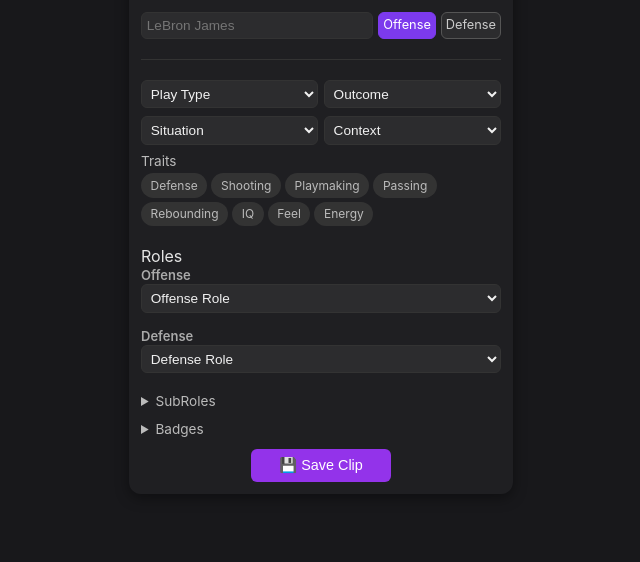
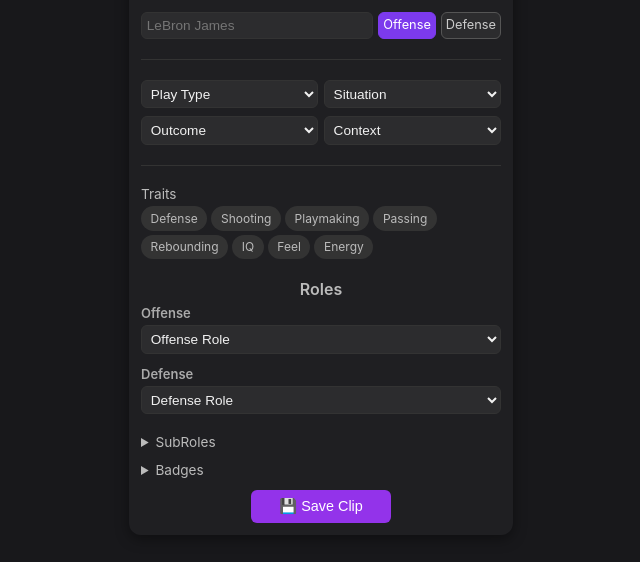
Before and after one commit to Bet-Zero/qb_clip_tagger, a Flask app: page /tag in a window 1280 px wide. Shown: the part 62-624 px from the top of the page, without its empty margins (319-959 px from the left). Run offline with Flask 3, Linux system fonts and the light colour scheme; data that the repository does not hold is empty.

Commit message:
Fresh update

```diff
--- a/static/style.css
+++ b/static/style.css
@@ -283,7 +283,7 @@
   display: flex;
   gap: 12px;
   flex-wrap: wrap;
-  margin-top: -2px;
+  margin-top: 0px;
 }
 
 .column-block h3 {
@@ -305,6 +305,8 @@
   font-size: 13px;
   font-weight: 600;
   color: #aaa;
+  display: block;
+  margin-bottom: 4px;
 }
 
 .column-block .filter-input {
@@ -322,6 +324,15 @@
   border-radius: 6px;
   background: #2c2c2e;
   color: #f1f1f1;
+}
+
+/* Center the Roles section header */
+#roles-section > label {
+  display: block;
+  text-align: center;
+  margin-bottom: 6px;
+  font-weight: 600;
+  color: #bbb;
 }
 
 /* Badge drawer styling */
--- a/templates/tagger.html
+++ b/templates/tagger.html
@@ -188,13 +188,15 @@
 
         <div class="form-row">
           <select name="playtype"></select>
-          <select name="outcome"></select>
+          <select name="situation"></select>
         </div>
 
         <div class="form-row">
-          <select name="situation"></select>
+          <select name="outcome"></select>
           <select name="context"></select>
         </div>
+
+        <hr class="section-divider" />
 
         <div class="form-group">
           <label>Traits</label>
```
